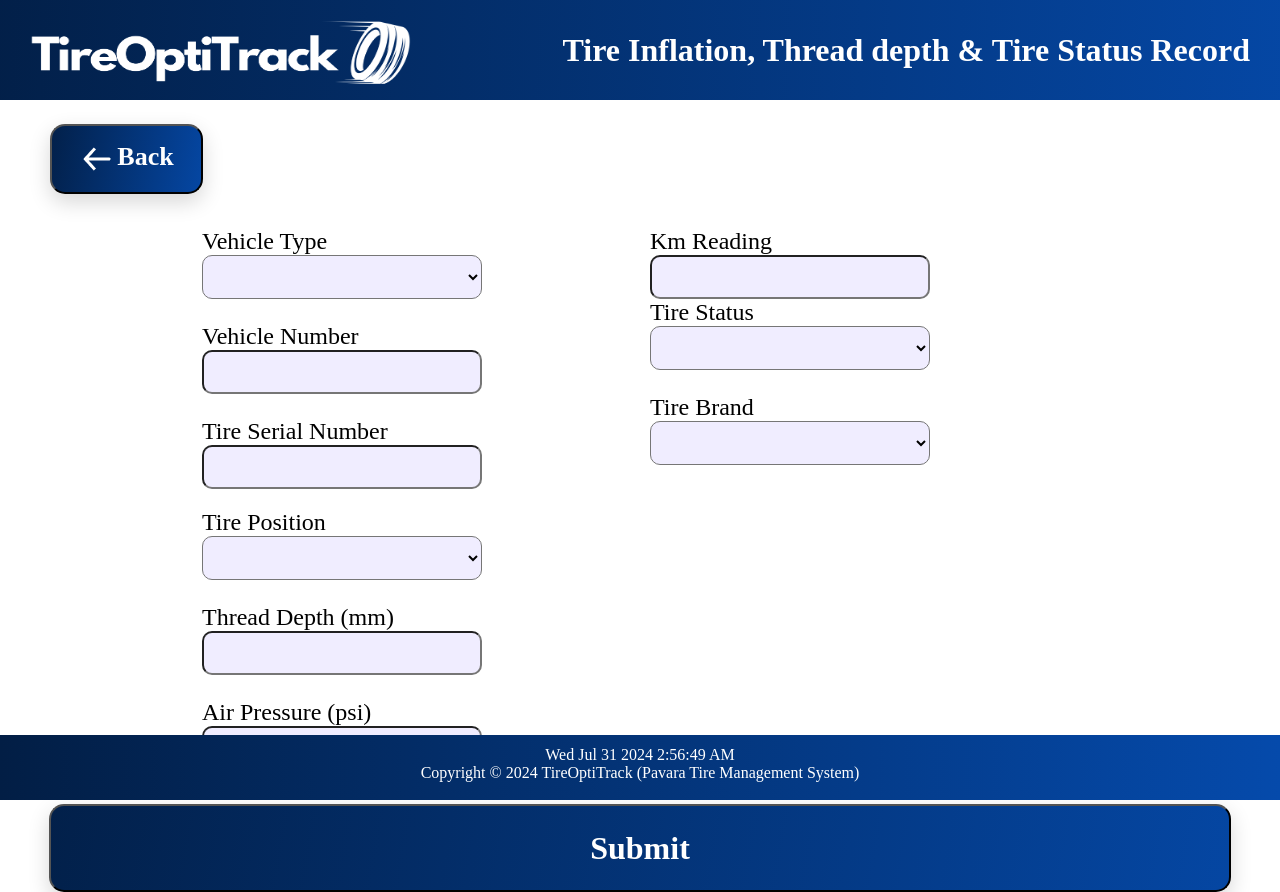
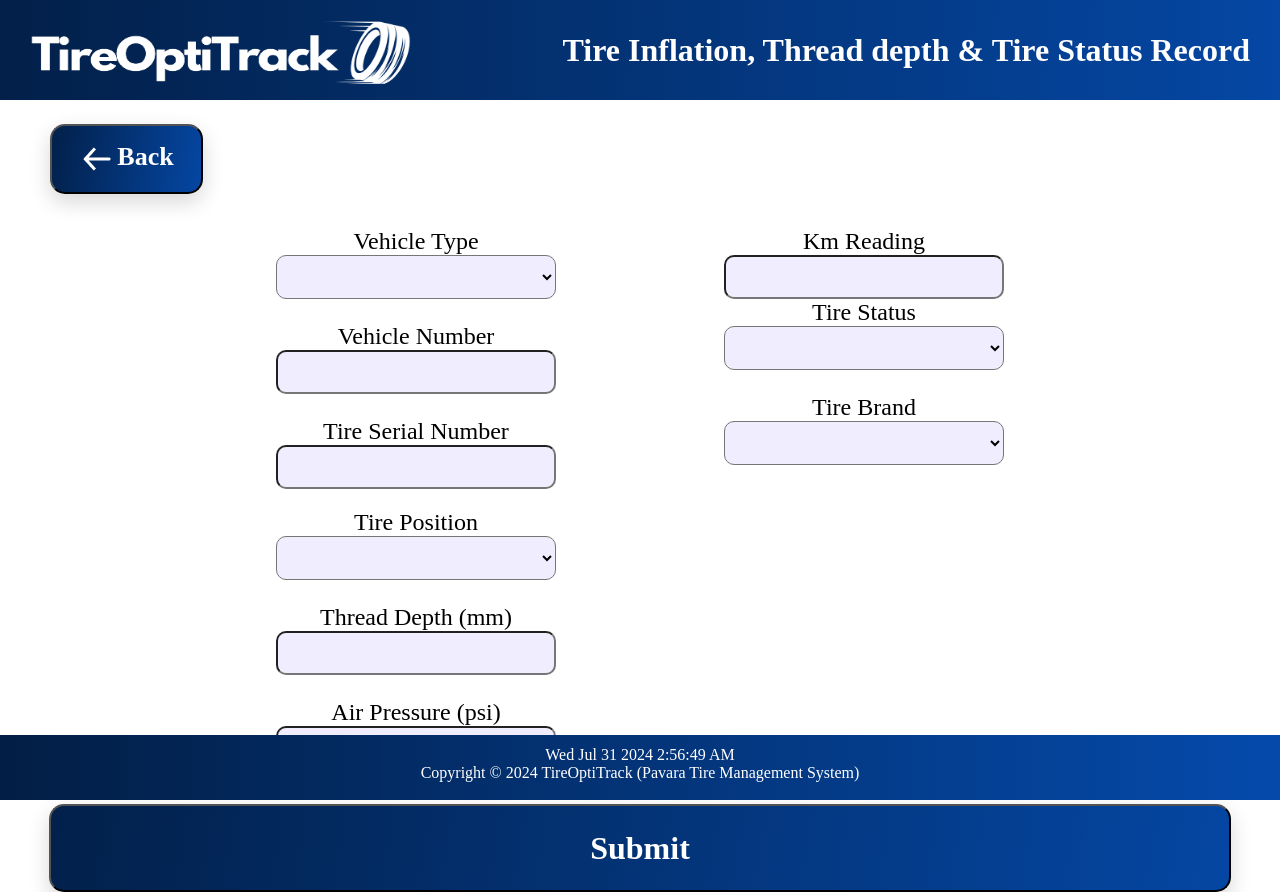
Before and after one commit to Udana-Gits/TireManagementProject, a React (Create React App) app: page /enterdata in a window 1280 px wide. Built offline with nearby package versions, Linux system fonts and the light colour scheme.

Commit message:
updatd enterdata page

```diff
--- a/src/components/auth/CSS/Enterdata.css
+++ b/src/components/auth/CSS/Enterdata.css
@@ -151,3 +151,7 @@
 .leftpart{
   left: 40px;
 }
+
+.contentbox{
+  text-align: center;
+}
--- a/src/components/auth/Enterdata.jsx
+++ b/src/components/auth/Enterdata.jsx
@@ -108,7 +108,7 @@ const EnterData = () => {
         Back
       </button>
 
-      <form action="" id="dropdown" className="" onSubmit={handleFormSubmit}>
+      <form action="" id="dropdown" className="contentbox" onSubmit={handleFormSubmit}>
         <br />
         <table id='tableenterdata'>
           <tr>
```
